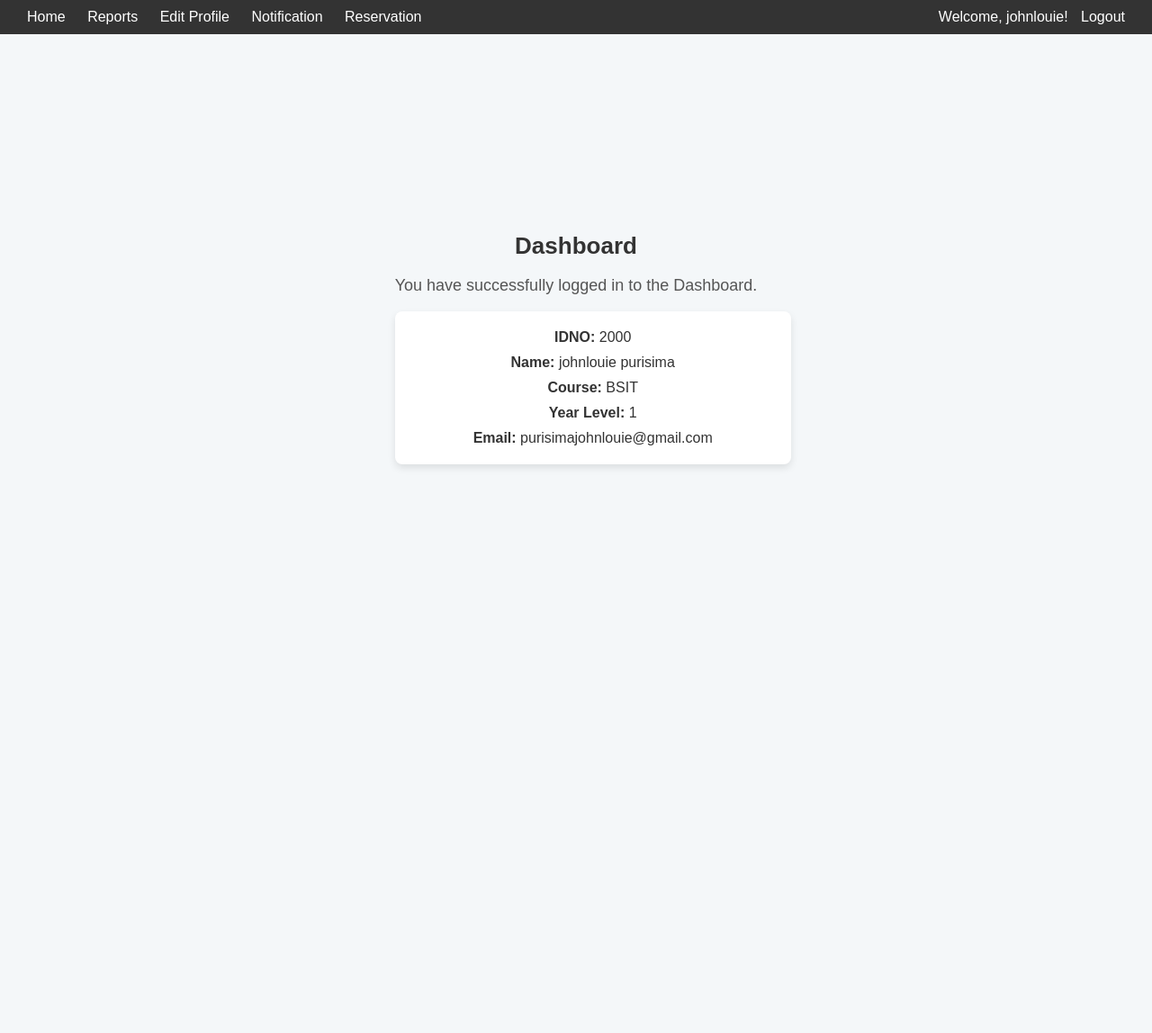
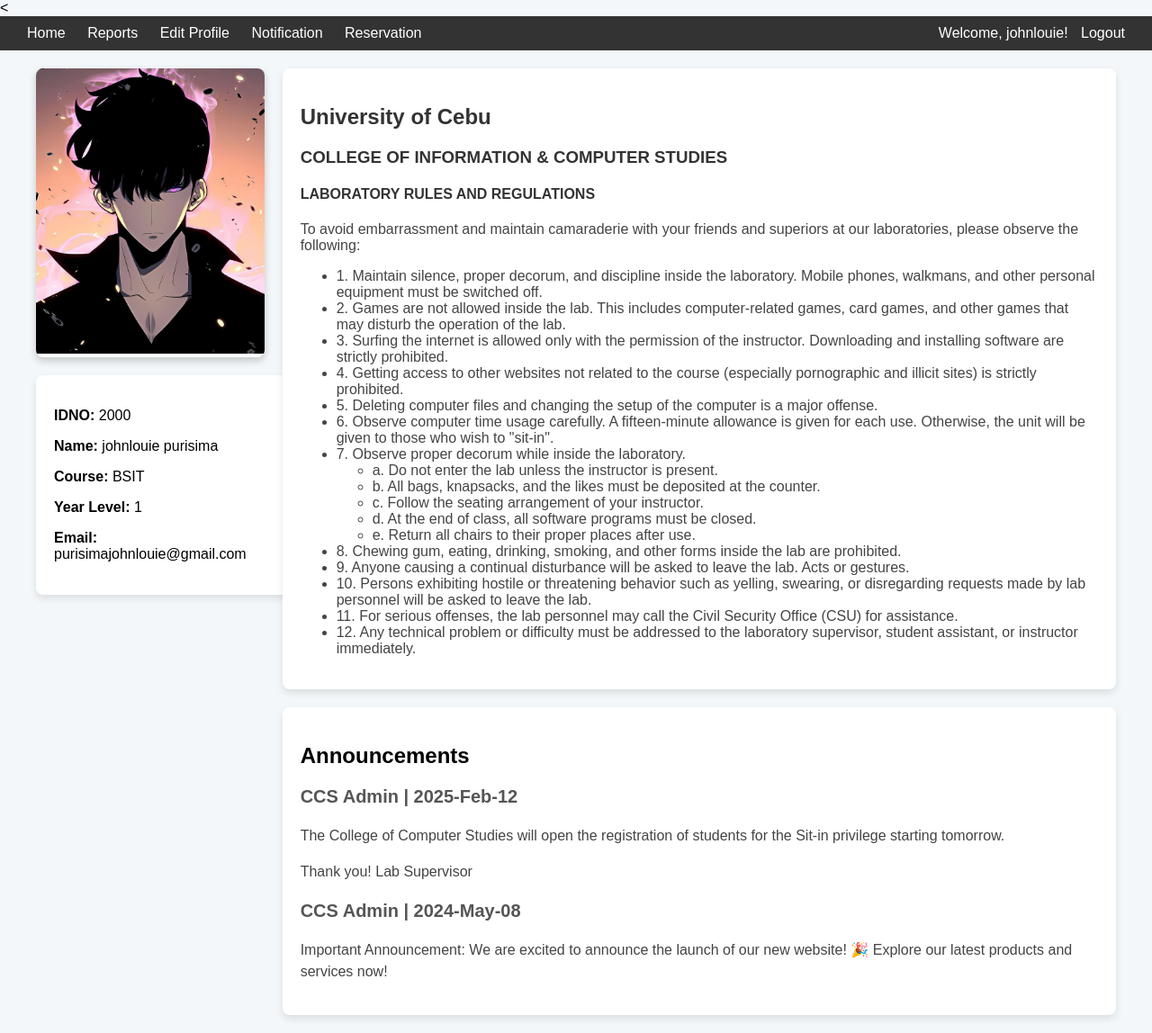
Before and after one commit to Johnlouiee/SYSARCH, a PHP site: page /home.php in a window 1280 px wide. Shown: the whole page at 90% size. Before the commit the page ends 520 px from the top, so only its background shows below. Run offline with PHP 8.4, Linux system fonts and the light colour scheme; a user stored in the database is signed in.

Commit message:
Updated files

```diff
--- a/home.php
+++ b/home.php
@@ -14,7 +14,6 @@
 $username = htmlspecialchars($_SESSION['username']);
 $user_info = $_SESSION['user_info'];
 ?>
-
 <!DOCTYPE html>
 <html lang="en">
 <head>
@@ -46,26 +45,19 @@
 
     .dashboard {
         display: flex;
-            flex-direction: column;
-            align-items: center;
-            justify-content: center;
-            height: 90vh;
+        flex-direction: row;
+        align-items: flex-start;
+        padding: 20px;
+        max-width: 1200px;
+        margin: 0 auto;
     }
 
-        .dashboard-header {
-            text-align: center;
-            margin-bottom: 20px;
-        }
-
-        .dashboard-header h1 {
-            font-size: 26px;
-            color: #333;
-            margin-bottom: 10px;
-        }
-
-        .dashboard-header p {
-            font-size: 18px;
-            color: #555;
+    .user-section {
+        display: flex;
+        flex-direction: column;
+        align-items: flex-start;
+        width: 320px; /* Fixed width for left column */
+        margin-right: 20px;
     }
 
     .user-info-container {
@@ -73,69 +65,74 @@
         padding: 20px;
         border-radius: 8px;
         box-shadow: 0 4px 8px rgba(0, 0, 0, 0.1);
-            margin-bottom: 20px;
         width: 100%;
-            max-width: 400px;
     }
 
-        .user-info {
+    .card {
+        box-shadow: 0 4px 8px rgba(0, 0, 0, 0.2);
+        width: 100%;
+        background-color: #fff;
+        border-radius: 8px;
+        overflow: hidden;
+        margin-bottom: 20px;
+    }
+
+    .card img {
+        width: 100%;
+        height: auto;
+    }
+
+    .main-content {
+        flex-grow: 1;
         display: flex;
         flex-direction: column;
-            gap: 10px;
+        gap: 20px;
     }
 
-        .user-info p {
-            margin: 0;
-            font-size: 16px;
+    .rules-container, .announcements-container {
+        background-color: #fff;
+        padding: 20px;
+        border-radius: 8px;
+        box-shadow: 0 4px 8px rgba(0, 0, 0, 0.1);
+    }
+
+    .rules h2, .rules h3, .rules h4 {
         color: #333;
     }
 
-        .spaceBetween {
-            display: flex;
-            justify-content: space-between;
+    .rules p, .rules li {
+        font-size: 16px;
+        color: #444;
     }
 
-        .dashboard-menu {
-            display: flex;
-            flex-wrap: wrap;
-            justify-content: center;
-            gap: 10px;
-            margin-bottom: 20px;
+    .announcements h2 {
+        font-size: 24px;
+        color: #333;
+        margin-bottom: 10px;
     }
 
-        .btn {
-            display: inline-block;
-            font-size: 18px;
-            padding: 12px 20px;
-            border-radius: 8px;
-            border: none;
-            cursor: pointer;
-            text-decoration: none;
-            color: white;
-            transition: background-color 0.3s ease, transform 0.2s ease;
+    .announcement {
+        margin-bottom: 15px;
     }
 
-        .btn:hover {
-            box-shadow: 0 4px 8px rgba(0, 0, 0, 0.2);
-            transform: scale(1.05);
+    .announcement h3 {
+        font-size: 20px;
+        color: #555;
     }
 
-
-
-        @media (max-width: 768px) {
-            .dashboard-menu {
-                flex-direction: column;
-                gap: 15px;
-            }
+    .announcement p {
+        font-size: 16px;
+        color: #444;
+        line-height: 1.5;
     }
 </style>
 </head>
-<body>
+<<body>
     <div class="header">
         <div>
             <a href="home.php">Home</a>
             <a href="reports.php">Reports</a>
-        <a href="edit_profile.php">Edit Profile</a>
+            <a href="editprofile.php">Edit Profile</a>
             <a href="notification.php">Notification</a>
             <a href="reservation.php">Reservation</a>
         </div>
@@ -144,10 +141,13 @@
             <a href="logout.php" onclick="return confirm('Are you sure you want to logout?');">Logout</a>
         </div>
     </div>
+
     <div class="dashboard">
-    <div class="dashboard-header">
-        <h1> Dashboard </h1>
-        <p>You have successfully logged in to the Dashboard.</p>
+
+        <div class="user-section">
+            <div class="card">
+                <img src="ok.jpg">
+            </div>
             <div class="user-info-container">
                 <div class="user-info">
                     <p><strong>IDNO:</strong> <?php echo $user_info['idno']; ?></p>
@@ -157,7 +157,52 @@
                     <p><strong>Email:</strong> <?php echo $user_info['email']; ?></p>
                 </div>
             </div>
+        </div>
 
+        <div class="main-content">
+            <div class="rules-container">
+                <div class="rules">
+                    <h2>University of Cebu</h2>
+                    <h3>COLLEGE OF INFORMATION & COMPUTER STUDIES</h3>
+                    <h4>LABORATORY RULES AND REGULATIONS</h4>
+                    <p>To avoid embarrassment and maintain camaraderie with your friends and superiors at our laboratories, please observe the following:</p>
+                    <ul>
+                        <li>1. Maintain silence, proper decorum, and discipline inside the laboratory. Mobile phones, walkmans, and other personal equipment must be switched off.</li>
+                        <li>2. Games are not allowed inside the lab. This includes computer-related games, card games, and other games that may disturb the operation of the lab.</li>
+                        <li>3. Surfing the internet is allowed only with the permission of the instructor. Downloading and installing software are strictly prohibited.</li>
+                        <li>4. Getting access to other websites not related to the course (especially pornographic and illicit sites) is strictly prohibited.</li>
+                        <li>5. Deleting computer files and changing the setup of the computer is a major offense.</li>
+                        <li>6. Observe computer time usage carefully. A fifteen-minute allowance is given for each use. Otherwise, the unit will be given to those who wish to "sit-in".</li>
+                        <li>7. Observe proper decorum while inside the laboratory.
+                            <ul>
+                                <li>a. Do not enter the lab unless the instructor is present.</li>
+                                <li>b. All bags, knapsacks, and the likes must be deposited at the counter.</li>
+                                <li>c. Follow the seating arrangement of your instructor.</li>
+                                <li>d. At the end of class, all software programs must be closed.</li>
+                                <li>e. Return all chairs to their proper places after use.</li>
+                            </ul>
+                        </li>
+                        <li>8. Chewing gum, eating, drinking, smoking, and other forms inside the lab are prohibited.</li>
+                        <li>9. Anyone causing a continual disturbance will be asked to leave the lab. Acts or gestures.</li>
+                        <li>10. Persons exhibiting hostile or threatening behavior such as yelling, swearing, or disregarding requests made by lab personnel will be asked to leave the lab.</li>
+                        <li>11. For serious offenses, the lab personnel may call the Civil Security Office (CSU) for assistance.</li>
+                        <li>12. Any technical problem or difficulty must be addressed to the laboratory supervisor, student assistant, or instructor immediately.</li>
+</ul>
+                </div>
+            </div>
+
+            <div class="announcements-container">
+                <h2>Announcements</h2>
+                <div class="announcement">
+                    <h3>CCS Admin | 2025-Feb-12</h3>
+                    <p>The College of Computer Studies will open the registration of students for the Sit-in privilege starting tomorrow.</p>
+                    <p>Thank you! Lab Supervisor</p>
+                </div>
+                <div class="announcement">
+                    <h3>CCS Admin | 2024-May-08</h3>
+                    <p>Important Announcement: We are excited to announce the launch of our new website! 🎉 Explore our latest products and services now!</p>
+                </div>
+            </div>
         </div>
     </div>
 </body>
```
Also changed, not shown: Notification.php (added, +54 -0 lines), Reservation.php (added, +146 -0 lines), editprofile.php (added, +141 -0 lines), registration.php (+1 -11 lines), reports.php (added, +15 -0 lines), ok.jpg (added), php.jpg (added). Lines whose indentation alone changed are shown as unchanged.
